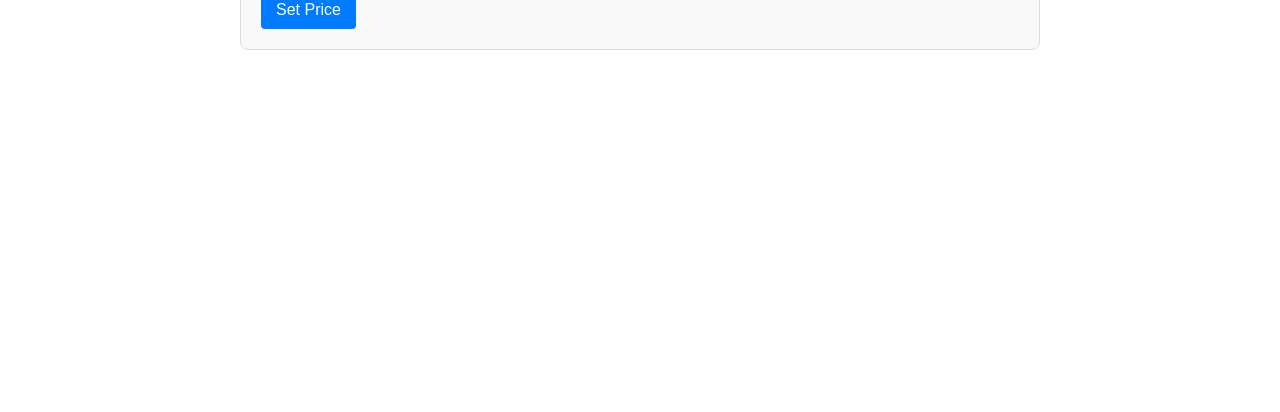
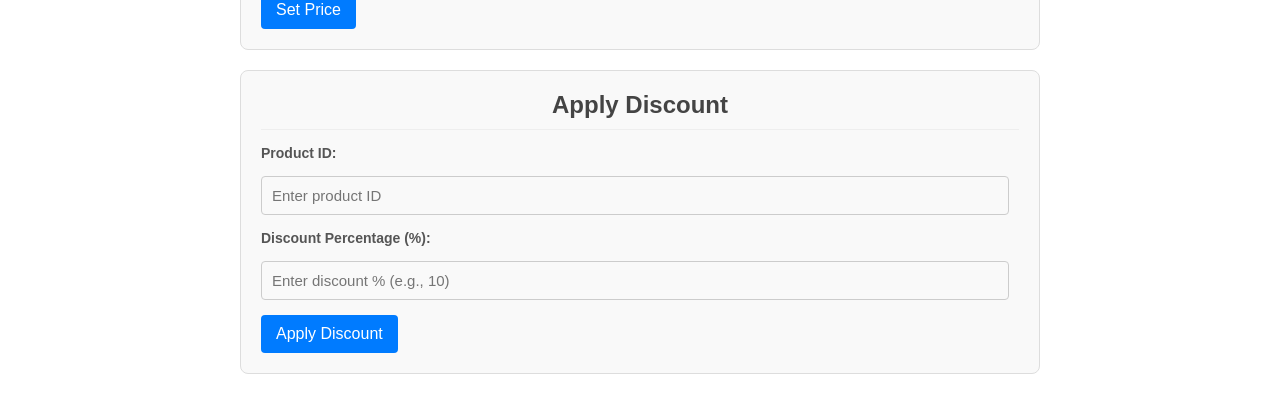
Before and after one commit to caganyalcn/cs308Frontend, a React (Create React App) app: page /sales-manager in a window 1280 px wide. Shown: the part 362-774 px from the top of the page. Built offline with nearby package versions, Linux system fonts and the light colour scheme; no server answers.

Commit message:
added apply discount func

```diff
--- a/src/pages/SalesManagerPage.js
+++ b/src/pages/SalesManagerPage.js
@@ -2,16 +2,28 @@ import React, { useState } from 'react';
 import '../styles/SalesManagerPage.css';
 
 const SalesManagerPage = () => {
-  const [productId, setProductId] = useState('');
+  // State for Set Product Price section
+  const [productIdPrice, setProductIdPrice] = useState('');
   const [newPrice, setNewPrice] = useState('');
+
+  // State for Apply Discount section
+  const [productIdDiscount, setProductIdDiscount] = useState('');
+  const [discountPercentage, setDiscountPercentage] = useState('');
 
   const handleSetPrice = () => {
     // Placeholder for backend API call
-    console.log(`Setting price for product ${productId} to ${newPrice}`);
-    alert(`Price for product ${productId} set to ${newPrice}`);
-    // Clear fields after submission (optional)
-    setProductId('');
+    console.log(`Setting price for product ${productIdPrice} to ${newPrice}`);
+    alert(`Price for product ${productIdPrice} set to ${newPrice}`);
+    setProductIdPrice('');
     setNewPrice('');
+  };
+
+  const handleApplyDiscount = () => {
+    // Placeholder for backend API call
+    console.log(`Applying ${discountPercentage}% discount to product ${productIdDiscount}`);
+    alert(`Applied ${discountPercentage}% discount to product ${productIdDiscount}`);
+    setProductIdDiscount('');
+    setDiscountPercentage('');
   };
 
   return (
@@ -22,12 +34,12 @@ const SalesManagerPage = () => {
       <div className="feature-section">
         <h2>Set Product Price</h2>
         <div className="form-group">
-          <label htmlFor="productId">Product ID:</label>
+          <label htmlFor="productIdPrice">Product ID:</label>
           <input
             type="text"
-            id="productId"
-            value={productId}
-            onChange={(e) => setProductId(e.target.value)}
+            id="productIdPrice"
+            value={productIdPrice}
+            onChange={(e) => setProductIdPrice(e.target.value)}
             placeholder="Enter product ID"
           />
         </div>
@@ -47,6 +59,36 @@ const SalesManagerPage = () => {
         </button>
       </div>
 
+      <div className="feature-section">
+        <h2>Apply Discount</h2>
+        <div className="form-group">
+          <label htmlFor="productIdDiscount">Product ID:</label>
+          <input
+            type="text"
+            id="productIdDiscount"
+            value={productIdDiscount}
+            onChange={(e) => setProductIdDiscount(e.target.value)}
+            placeholder="Enter product ID"
+          />
+        </div>
+        <div className="form-group">
+          <label htmlFor="discountPercentage">Discount Percentage (%):</label>
+          <input
+            type="number"
+            id="discountPercentage"
+            value={discountPercentage}
+            onChange={(e) => setDiscountPercentage(e.target.value)}
+            placeholder="Enter discount % (e.g., 10)"
+            step="1"
+            min="0"
+            max="100"
+          />
+        </div>
+        <button onClick={handleApplyDiscount} className="action-button">
+          Apply Discount
+        </button>
+      </div>
+
       {/* More sections will be added here */}
     </div>
   );
```
